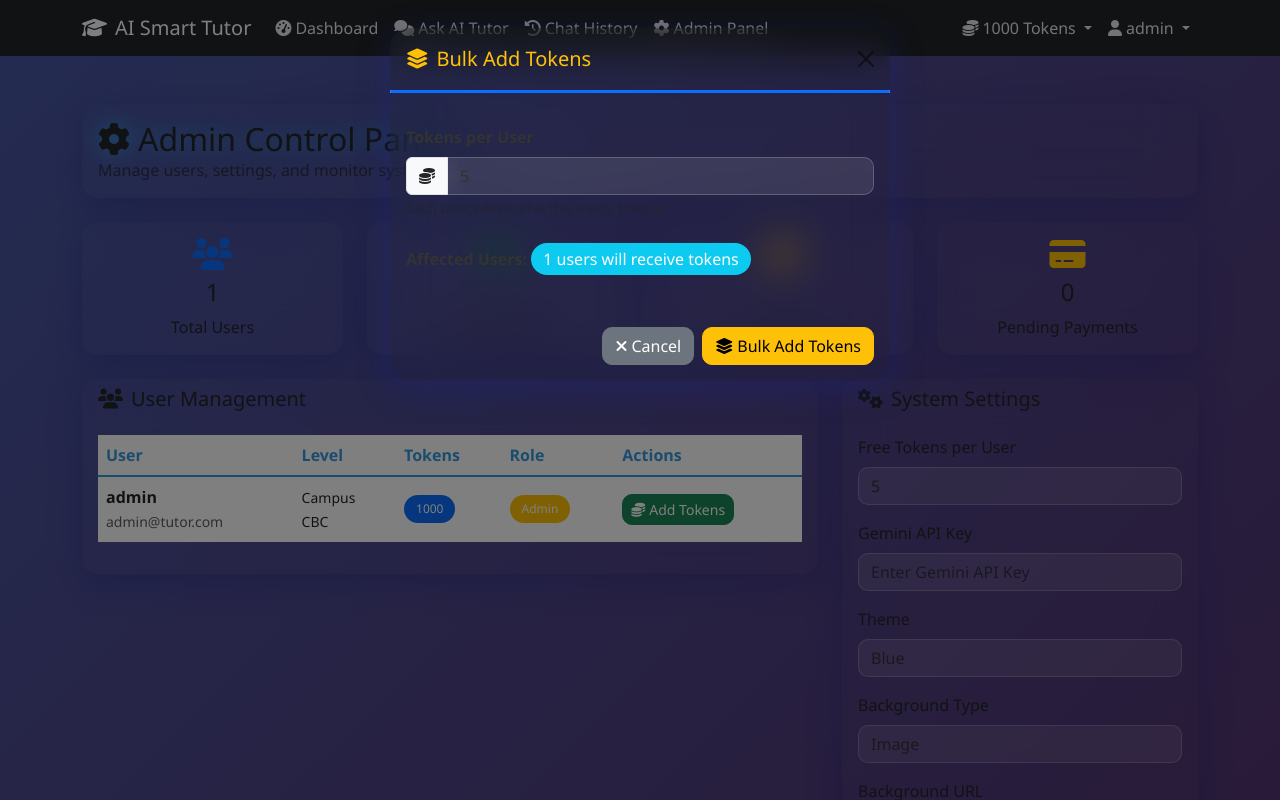
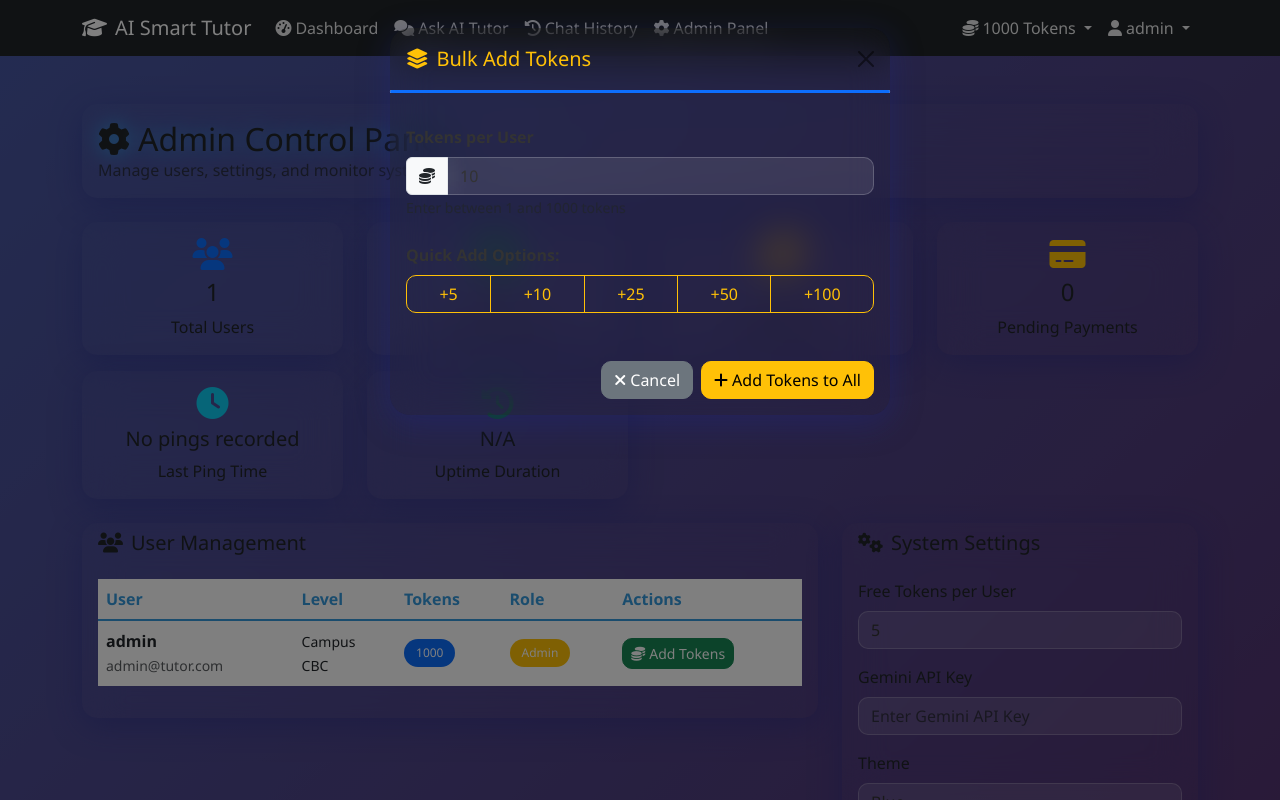
Before and after one commit to polltech/SmartTutors, a Flask app: page /admin in a window 1280 px wide, after a click on "Bulk Add Tokens to All Users". Run offline with Flask 3, Linux system fonts and the light colour scheme; a user stored in the database is signed in.

Commit message:
Update admin.html

```diff
--- a/templates/admin.html
+++ b/templates/admin.html
@@ -53,6 +53,42 @@
                     <i class="fas fa-credit-card fa-2x text-warning mb-2"></i>
                     <h4>{{ pending_payments|length }}</h4>
                     <p class="mb-0">Pending Payments</p>
+                </div>
+            </div>
+        </div>
+
+        <!-- New Uptime / Ping Cards -->
+        <div class="col-md-3 mt-3">
+            <div class="card border-0 glass-card text-center">
+                <div class="card-body">
+                    <i class="fas fa-clock fa-2x text-info mb-2"></i>
+                    <h5>
+                        {% if last_ping_time %}
+                            {{ last_ping_time.strftime('%Y-%m-%d %H:%M:%S') }}
+                        {% else %}
+                            No pings recorded
+                        {% endif %}
+                    </h5>
+                    <p class="mb-0">Last Ping Time</p>
+                </div>
+            </div>
+        </div>
+
+        <div class="col-md-3 mt-3">
+            <div class="card border-0 glass-card text-center">
+                <div class="card-body">
+                    <i class="fas fa-history fa-2x text-success mb-2"></i>
+                    <h5>
+                        {% if uptime_duration %}
+                            {% set days = uptime_duration.days %}
+                            {% set hours = uptime_duration.seconds // 3600 %}
+                            {% set minutes = (uptime_duration.seconds % 3600) // 60 %}
+                            {{ days }}d {{ hours }}h {{ minutes }}m
+                        {% else %}
+                            N/A
+                        {% endif %}
+                    </h5>
+                    <p class="mb-0">Uptime Duration</p>
                 </div>
             </div>
         </div>
@@ -407,65 +443,78 @@
                         <div class="input-group">
                             <span class="input-group-text"><i class="fas fa-coins"></i></span>
                             <input type="number" class="form-control" name="tokens" id="bulk-tokens"
-                                   min="1" max="100" value="5" required>
+                                   min="1" max="1000" value="10" required>
                         </div>
-                        <small class="form-text text-muted">Each user will receive this many tokens</small>
+                        <small class="form-text text-muted">Enter between 1 and 1000 tokens</small>
                     </div>
 
+                    <!-- Quick Token Options -->
                     <div class="mb-3">
-                        <label class="form-label fw-bold">Affected Users:</label>
-                        <div class="badge bg-info fs-6">{{ users|length }} users will receive tokens</div>
+                        <label class="form-label fw-bold">Quick Add Options:</label>
+                        <div class="btn-group d-flex" role="group">
+                            <button type="button" class="btn btn-outline-warning quick-bulk-token" data-tokens="5">+5</button>
+                            <button type="button" class="btn btn-outline-warning quick-bulk-token" data-tokens="10">+10</button>
+                            <button type="button" class="btn btn-outline-warning quick-bulk-token" data-tokens="25">+25</button>
+                            <button type="button" class="btn btn-outline-warning quick-bulk-token" data-tokens="50">+50</button>
+                            <button type="button" class="btn btn-outline-warning quick-bulk-token" data-tokens="100">+100</button>
+                        </div>
                     </div>
                 </div>
                 <div class="modal-footer border-0">
                     <button type="button" class="btn btn-secondary" data-bs-dismiss="modal">
                         <i class="fas fa-times me-1"></i>Cancel
                     </button>
-                    <button type="submit" class="btn btn-warning"
-                            onclick="return confirm('Add tokens to ALL {{ users|length }} users?')">
-                        <i class="fas fa-layer-group me-1"></i>Bulk Add Tokens
+                    <button type="submit" class="btn btn-warning">
+                        <i class="fas fa-plus me-1"></i>Add Tokens to All
                     </button>
                 </div>
             </form>
         </div>
     </div>
 </div>
-{% endblock %}
 
-{% block extra_scripts %}
+<!-- Scripts -->
 <script>
-// Add tokens functionality
-document.querySelectorAll('.add-tokens-btn').forEach(button => {
-    button.addEventListener('click', function() {
-        const userId = this.dataset.userId;
-        const username = this.dataset.username;
+document.addEventListener('DOMContentLoaded', function() {
+    // Show add tokens modal with user info
+    const addTokenButtons = document.querySelectorAll('.add-tokens-btn');
+    const tokenUserIdInput = document.getElementById('token-user-id');
+    const tokenUsernameInput = document.getElementById('token-username');
+    const tokenAmountInput = document.getElementById('token-amount');
 
-        document.getElementById('token-user-id').value = userId;
-        document.getElementById('token-username').value = username;
-        document.getElementById('token-amount').value = 10; // Reset to default
+    addTokenButtons.forEach(button => {
+        button.addEventListener('click', function() {
+            tokenUserIdInput.value = this.dataset.userId;
+            tokenUsernameInput.value = this.dataset.username;
+            tokenAmountInput.value = 10; // default
+            var modal = new bootstrap.Modal(document.getElementById('addTokensModal'));
+            modal.show();
+        });
+    });
 
-        new bootstrap.Modal(document.getElementById('addTokensModal')).show();
+    // Quick add token buttons
+    const quickTokenButtons = document.querySelectorAll('.quick-token');
+    quickTokenButtons.forEach(button => {
+        button.addEventListener('click', () => {
+            let val = parseInt(tokenAmountInput.value) || 0;
+            val += parseInt(button.dataset.tokens);
+            if(val > 1000) val = 1000; // max
+            tokenAmountInput.value = val;
+        });
+    });
+
+    // Quick add bulk token buttons
+    const bulkTokenInput = document.getElementById('bulk-tokens');
+    const quickBulkButtons = document.querySelectorAll('.quick-bulk-token');
+    quickBulkButtons.forEach(button => {
+        button.addEventListener('click', () => {
+            let val = parseInt(bulkTokenInput.value) || 0;
+            val += parseInt(button.dataset.tokens);
+            if(val > 1000) val = 1000;
+            bulkTokenInput.value = val;
+        });
     });
 });
+</script>
 
-// Quick token selection buttons
-document.querySelectorAll('.quick-token').forEach(button => {
-    button.addEventListener('click', function() {
-        const tokenAmount = this.dataset.tokens;
-        document.getElementById('token-amount').value = tokenAmount;
-
-        // Highlight selected button
-        document.querySelectorAll('.quick-token').forEach(btn => btn.classList.remove('active'));
-        this.classList.add('active');
-    });
-});
-
-// Auto-refresh admin panel every 30 seconds
-setInterval(() => {
-    // Only refresh if user is still on the page
-    if (document.visibilityState === 'visible') {
-        location.reload();
-    }
-}, 30000);
-</script>
 {% endblock %}
```
